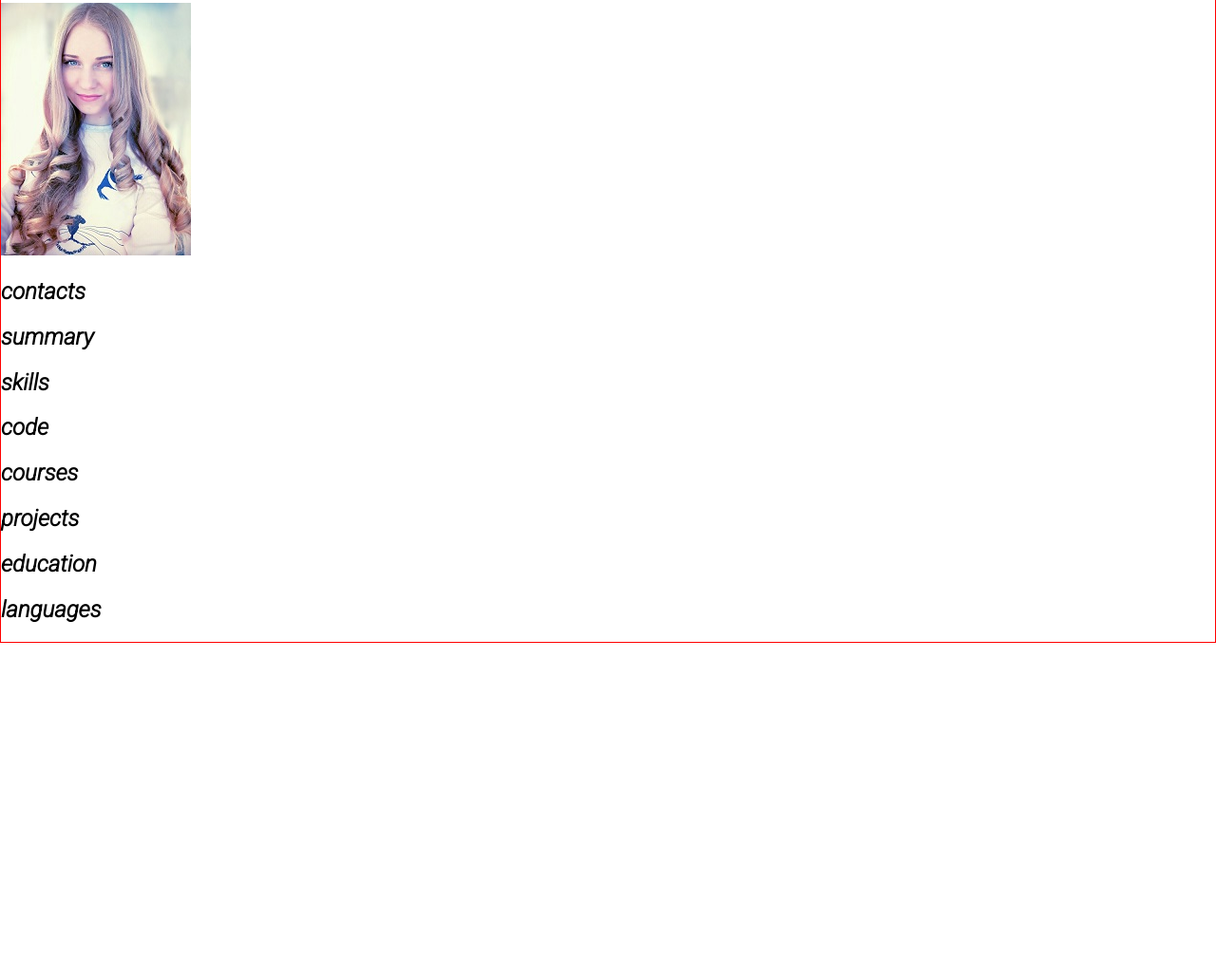
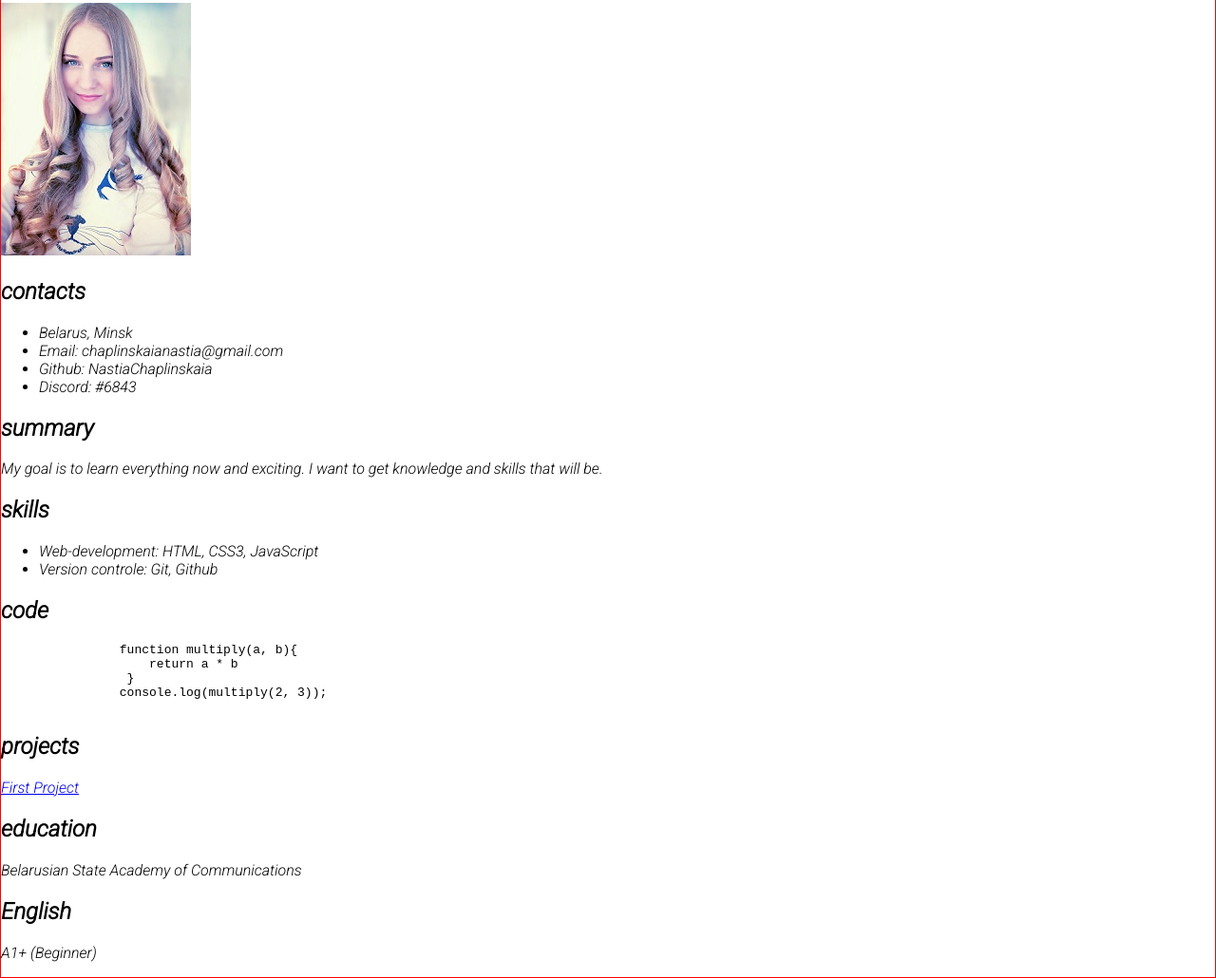
Before and after one commit to NastiaChaplinskaia/rsschool-cv, a plain HTML site: page index.html in a window 1280 px wide. Shown: the part 132-1162 px from the top of the page at 95% size. Before the commit the page ends 809 px from the top, so only its background shows below. Drawn offline with Linux system fonts and the light colour scheme.

Commit message:
docs: add all information about me

```diff
--- a/index.html
+++ b/index.html
@@ -27,17 +27,50 @@
     </header>
     <main class="main">
         <div class="container">
-            <section class="section" id="profile"><h1>Nastia Chaplinskaia</h1>
+            <section class="section" id="profile"><h1 class="section-title">Nastia Chaplinskaia</h1>
             <img src="myphotoo.jpg" alt="Nastia Chaplinskaia"
             </section>
-            <section class="section" id="contacts"><h2 class="section-title">contacts</h2></section>
-            <section class="section" id="summary"><h2 class="section-title">summary</h2></section>
-            <section class="section" id="skills"><h2 class="section-title">skills</h2></section>
-            <section class="section" id="code"><h2 class="section-title">code</h2></section>
-            <section class="section" id="courses"><h2 class="section-title">courses</h2></section>
-            <section class="section" id="projects"><h2 class="section-title">projects</h2></section>
-            <section class="section" id="education"><h2 class="section-title">education</h2></section>
-            <section class="section" id="languages"><h2 class="section-title">languages</h2></section>
+            <section class="section" id="contacts">
+                <h2 class="section-title">contacts</h2>
+                <ul>
+                    <li>Belarus, Minsk</li>
+                    <li>Email: chaplinskaianastia@gmail.com</li>
+                    <li>Github: NastiaChaplinskaia</li>
+                    <li>Discord: #6843</li>
+                </ul>
+            </section>
+            <section class="section" id="summary">
+                <h2 class="section-title">summary</h2>
+                <p>My goal is to learn everything now and exciting. I want to get knowledge and skills that will be.</p>
+            </section>
+            <section class="section" id="skills">
+                <h2 class="section-title">skills</h2>
+                <ul>
+                    <li>Web-development: HTML, CSS3, JavaScript</li>
+                    <li>Version controle: Git, Github</li>
+                </ul>
+            </section>
+            <section class="section" id="code">
+                <h2 class="section-title">code</h2>
+                <pre>
+                function multiply(a, b){
+                    return a * b
+                 }
+                console.log(multiply(2, 3));
+                </pre>
+            </section>
+            <section class="section" id="projects">
+                <h2 class="section-title">projects</h2>
+                <a href="https://NastiaChaplinskaia.github.io/rsschool-cv/cv">First Project</a>
+            </section>
+            <section class="section" id="education">
+                <h2 class="section-title">education</h2>
+                <p>Belarusian State Academy of Communications</p>
+            </section>
+            <section class="section" id="languages">
+                <h2 class="section-title">English</h2>
+                <p>A1+ (Beginner)</p>
+            </section>
         </div>
     </main>
     <footer class="footer">
```
